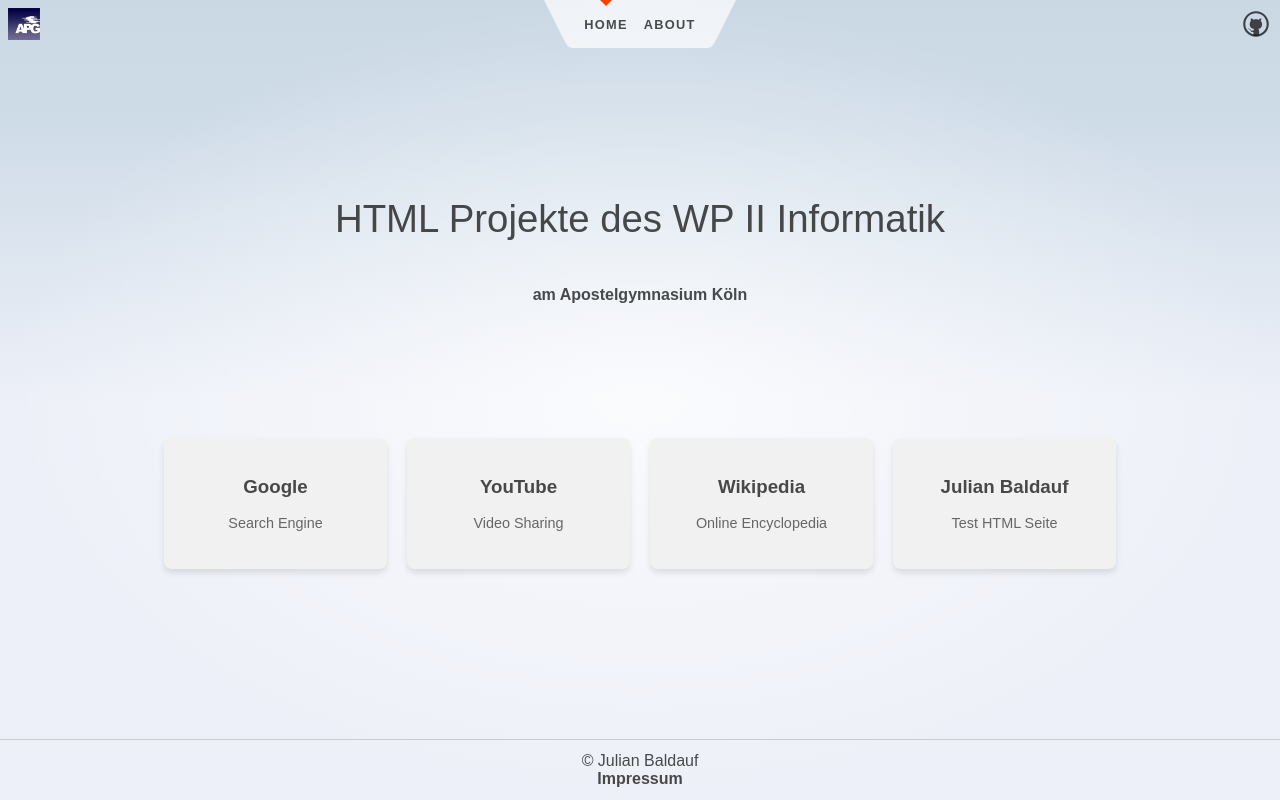
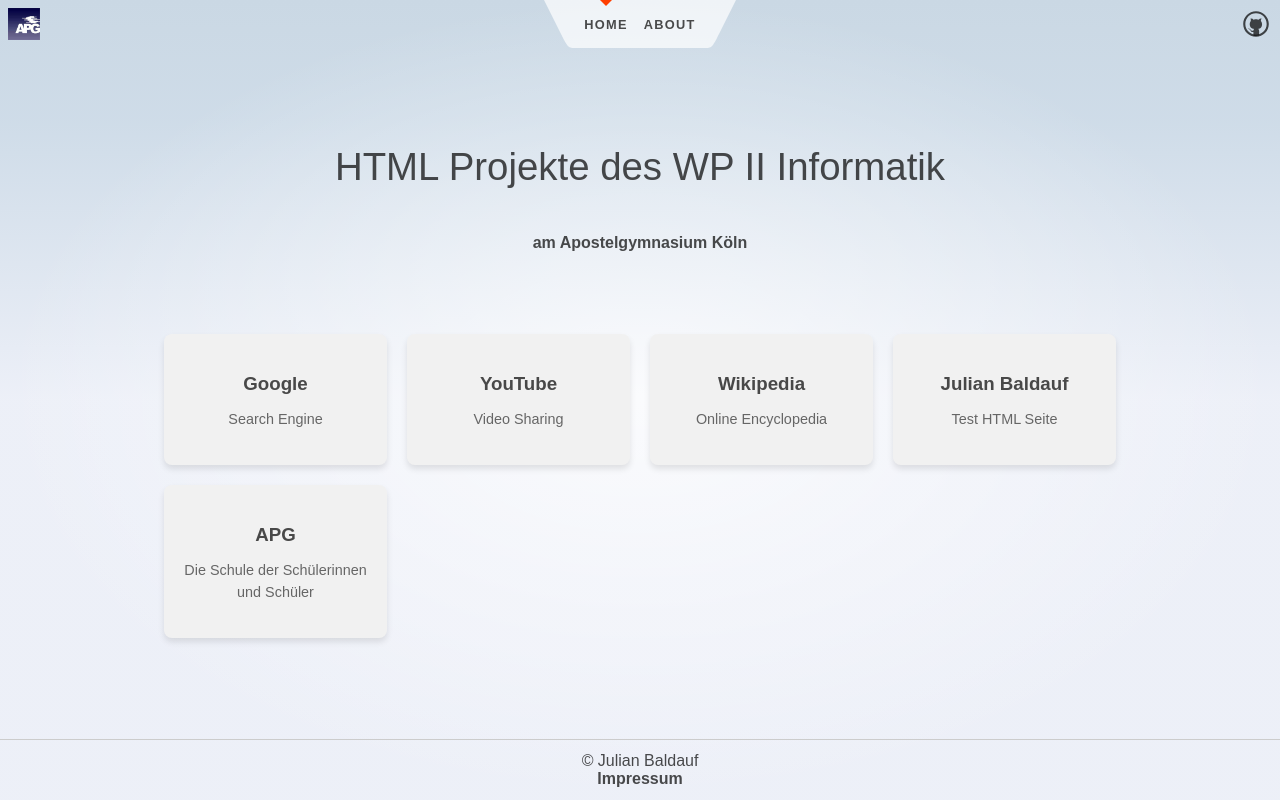
Before and after one commit to julianbaffy/APG-coursepage, a SvelteKit app: page / in a window 1280 px wide. Built offline with nearby package versions, Linux system fonts and the light colour scheme.

Commit message:
Entferne Sverdle aus der Taskbar

```diff
--- a/src/routes/LinkGrid.svelte
+++ b/src/routes/LinkGrid.svelte
@@ -5,6 +5,7 @@
       { title: "YouTube", url: "https://www.youtube.com", description: "Video Sharing" },
       { title: "Wikipedia", url: "https://www.wikipedia.org", description: "Online Encyclopedia" },
       { title: "Julian Baldauf", url: "studentpages/Test.html", description: "Test HTML Seite" },
+      { title: "APG", url: "https://www.apostelgymnasium.de", description: "Die Schule der Schülerinnen und Schüler" },
       // Weitere Links hier hinzufügen
     ];
   </script>
```
